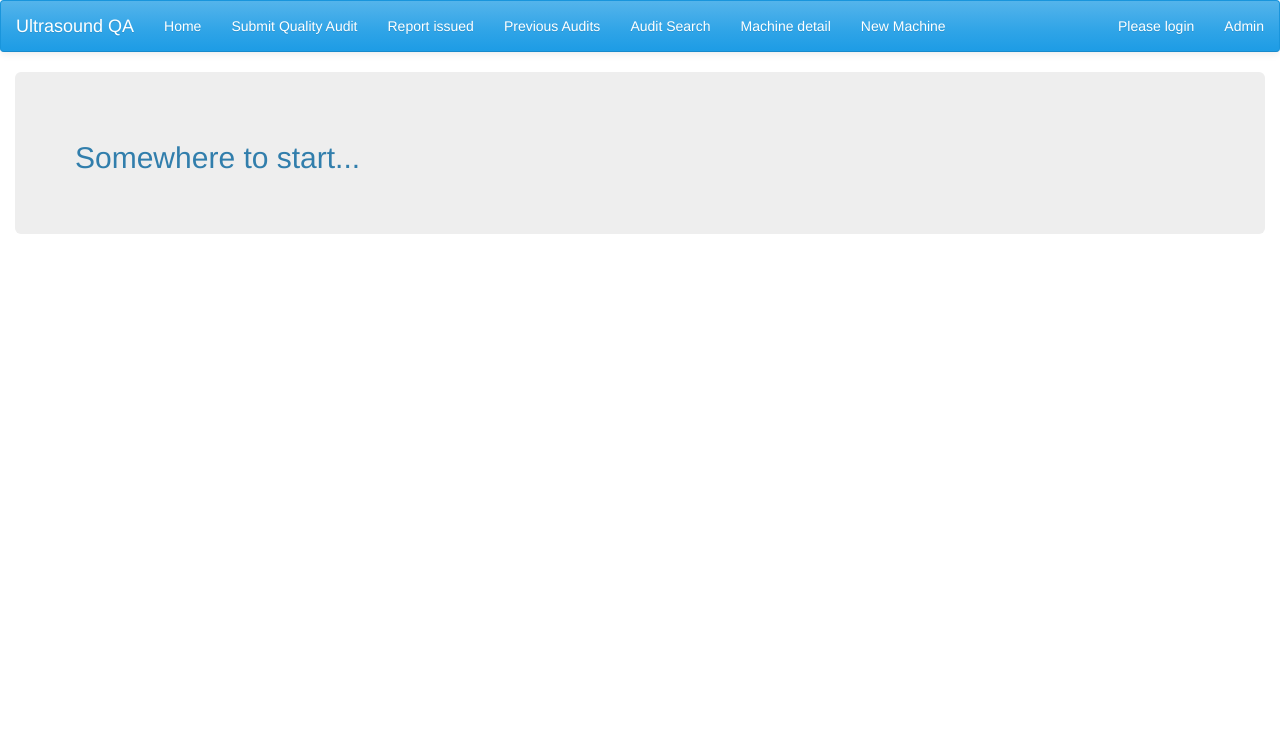
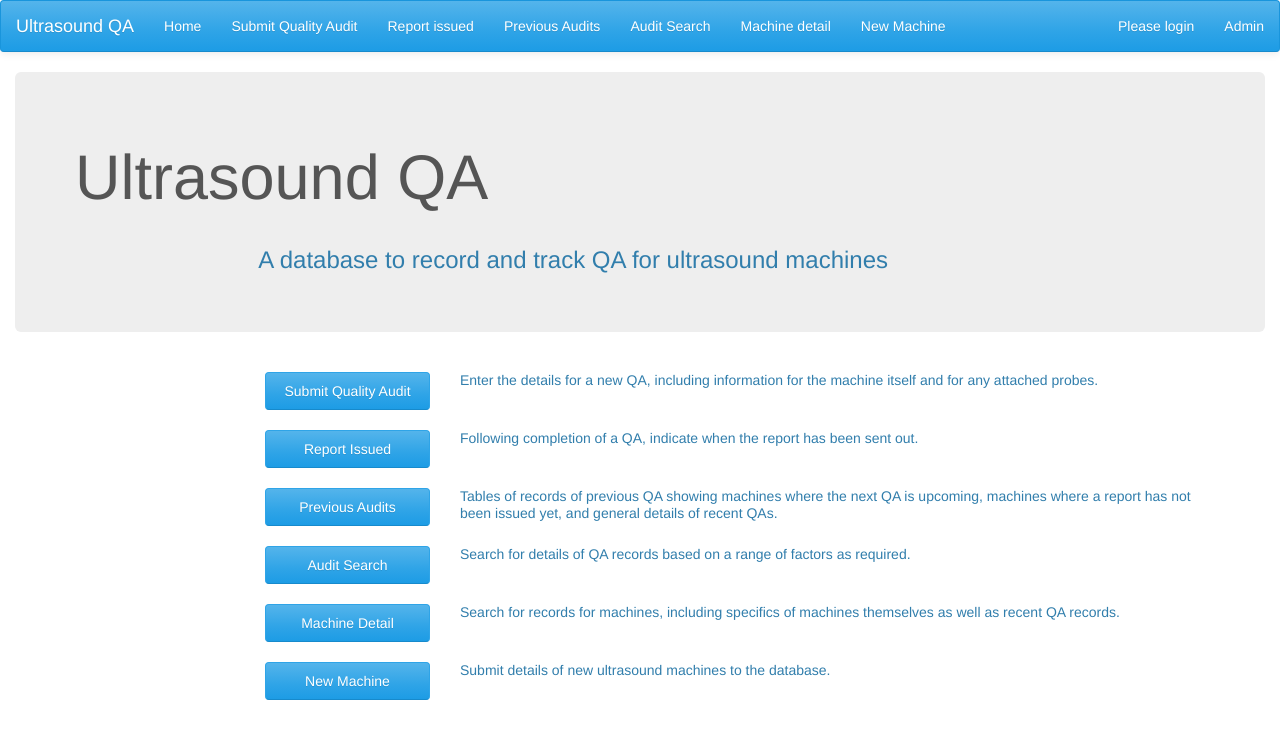
Before and after one commit to mattwherlock/usqadb, a Django app: page / in a window 1280 px wide. Shown: the top 739 px of the page. Run offline with Django 3.2, Linux system fonts and the light colour scheme; some libraries are stand-ins or nearby versions; some web fonts are replaced.

Commit message:
added instructions

```diff
--- a/usqadb/templates/usqadb/audit_form.html
+++ b/usqadb/templates/usqadb/audit_form.html
@@ -14,6 +14,7 @@
             <h3>New QA</h3>
         </div>
     </div>
+
     <div class='row'>
         <div class='col-sm-6'>
             <form role='form' method="POST" class="post-form">
--- a/usqadb/templates/usqadb/home.html
+++ b/usqadb/templates/usqadb/home.html
@@ -2,7 +2,118 @@
 {% block content %}
 <div class='container-fluid'>
     <div class='jumbotron'>
-        <h2>Somewhere to start...</h2>
+        <div class='row'>
+            <div class='col-sm-12'>
+                <h1>Ultrasound QA</h1>
+            </div>
+            <div class='row'>
+                <div class='col-sm-8 col-sm-offset-2'>
+                    <h3>A database to record and track QA for ultrasound machines</h3>
+                </div>
+            </div>
+        </div>
     </div>
 </div>
+
+<div class='container'>
+
+    <div class='row'>
+        <div class='col-sm-2'>
+
+        </div>
+        <div class='col-sm-2'>
+            <h4>
+                <a class="btn btn-primary btn-block" href='/qa_form/'>Submit Quality Audit</a>
+            </h4>
+        </div>
+        <div class='col-sm-8'>
+            <h5>
+            Enter the details for a new QA, including information for the machine itself and for any attached probes.
+            </h5>
+        </div>
+    </div>
+
+    <div class='row'>
+        <div class='col-sm-2'>
+
+        </div>
+        <div class='col-sm-2'>
+            <h4>
+                <a class="btn btn-primary btn-block" href='/report_issued/'>Report Issued</a>
+            </h4>
+        </div>
+        <div class='col-sm-8'>
+            <h5>
+            Following completion of a QA, indicate when the report has been sent out.
+            </h5>
+        </div>
+    </div>
+
+    <div class='row'>
+        <div class='col-sm-2'>
+
+        </div>
+        <div class='col-sm-2'>
+            <h4>
+                <a class="btn btn-primary btn-block" href='/machine_list/'>Previous Audits</a>
+            </h4>
+        </div>
+        <div class='col-sm-8'>
+            <h5>
+            Tables of records of previous QA showing machines where the next QA is upcoming, machines where a report has not been issued yet, and general details of recent QAs.
+            </h5>
+        </div>
+    </div>
+
+    <div class='row'>
+        <div class='col-sm-2'>
+
+        </div>
+        <div class='col-sm-2'>
+            <h4>
+                <a class="btn btn-primary btn-block" href='/search/'>Audit Search</a>
+            </h4>
+        </div>
+        <div class='col-sm-8'>
+            <h5>
+            Search for details of QA records based on a range of factors as required.
+            </h5>
+        </div>
+    </div>
+
+    <div class='row'>
+        <div class='col-sm-2'>
+
+        </div>
+        <div class='col-sm-2'>
+            <h4>
+                <a class="btn btn-primary btn-block" href='/machine_detail_search/'>Machine Detail</a>
+            </h4>
+        </div>
+        <div class='col-sm-8'>
+            <h5>
+            Search for records for machines, including specifics of machines themselves as well as recent QA records.
+            </h5>
+        </div>
+    </div>
+
+    <div class='row'>
+        <div class='col-sm-2'>
+
+        </div>
+        <div class='col-sm-2'>
+            <h4>
+                <a class="btn btn-primary btn-block" href='/new_machine_form/'>New Machine</a>
+            </h4>
+        </div>
+        <div class='col-sm-8'>
+            <h5>
+            Submit details of new ultrasound machines to the database.
+            </h5>
+        </div>
+    </div>
+
+</div>
+
+
 {% endblock %}
```
Also changed, not shown: usqadb/templates/usqadb/machine_detail_search.html (+13 -3 lines), usqadb/templates/usqadb/machine_list.html (+10 -2 lines), usqadb/templates/usqadb/new_machine_form.html (+10 -2 lines), usqadb/templates/usqadb/qa_form.html (+9 -0 lines), usqadb/templates/usqadb/report_issued.html (+13 -3 lines), usqadb/templates/usqadb/search.html (+9 -0 lines).
